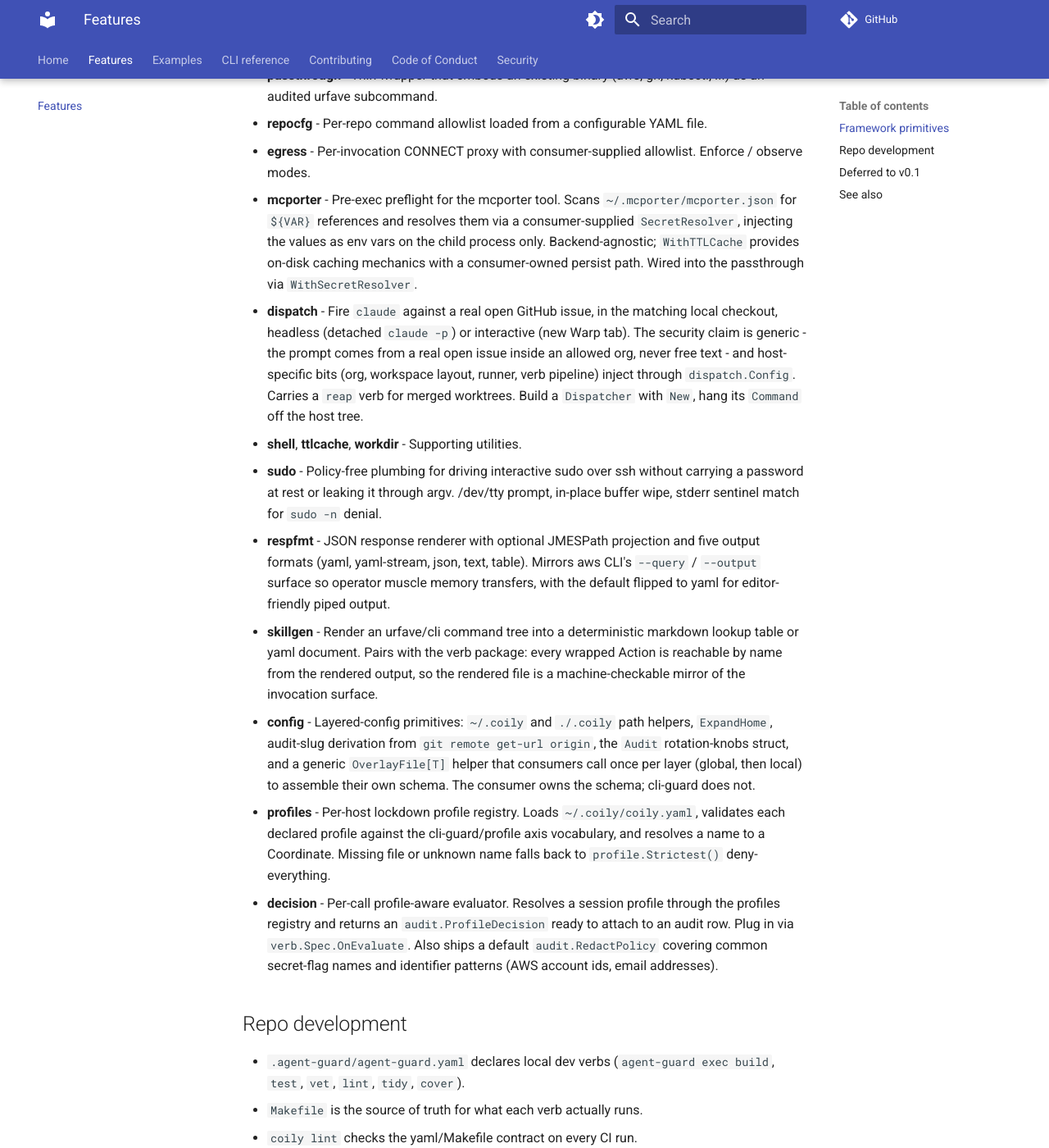
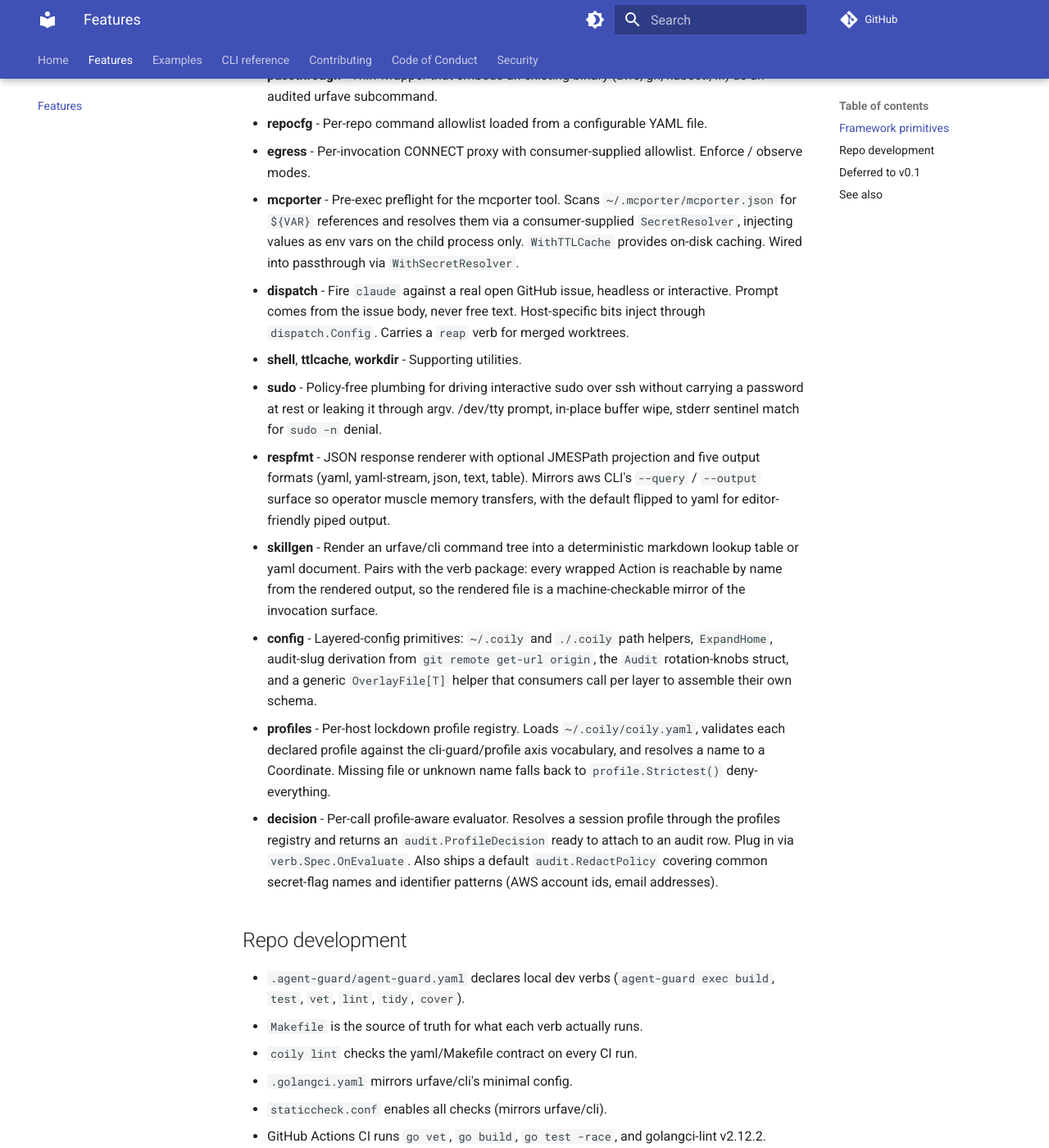
Before and after one commit to coilyco-flight-deck/cli-guard, an MkDocs documentation site: the page built from docs/FEATURES.md, in a window 1280 px wide and 1400 px high, scrolled down 756 px. Shown: the whole window at 82% size. Built offline with MkDocs 1.6.1 and Material for MkDocs 9.7.7, drawn with Linux system fonts in a browser that asks for light colours; comment, search, counter and statistics services are not loaded.

Commit message:
docs(features): trim dispatch, mcporter, config to clear catalog-doc-size cap
docs/FEATURES.md grew to 5378 bytes after the dispatch addition (471f2c4),
over the 5000-byte cap that catalog-doc-size enforces. Pre-existing breach
discovered while landing cli-guard#88. Tightens three of the longest bullets
to land at 4977 bytes. Tracks cli-guard#89 for the larger question of whether
the cap or the file shape needs revisiting.

closes #89

```diff
--- a/docs/FEATURES.md
+++ b/docs/FEATURES.md
@@ -14,13 +14,13 @@ Inventory of what cli-guard does today. Scope changes should land in the same co
 - **passthrough** - Thin wrapper that embeds an existing binary (aws, gh, kubectl, ...) as an audited urfave subcommand.
 - **repocfg** - Per-repo command allowlist loaded from a configurable YAML file.
 - **egress** - Per-invocation CONNECT proxy with consumer-supplied allowlist. Enforce / observe modes.
-- **mcporter** - Pre-exec preflight for the mcporter tool. Scans `~/.mcporter/mcporter.json` for `${VAR}` references and resolves them via a consumer-supplied `SecretResolver`, injecting the values as env vars on the child process only. Backend-agnostic; `WithTTLCache` provides on-disk caching mechanics with a consumer-owned persist path. Wired into the passthrough via `WithSecretResolver`.
-- **dispatch** - Fire `claude` against a real open GitHub issue, in the matching local checkout, headless (detached `claude -p`) or interactive (new Warp tab). The security claim is generic - the prompt comes from a real open issue inside an allowed org, never free text - and host-specific bits (org, workspace layout, runner, verb pipeline) inject through `dispatch.Config`. Carries a `reap` verb for merged worktrees. Build a `Dispatcher` with `New`, hang its `Command` off the host tree.
+- **mcporter** - Pre-exec preflight for the mcporter tool. Scans `~/.mcporter/mcporter.json` for `${VAR}` references and resolves them via a consumer-supplied `SecretResolver`, injecting values as env vars on the child process only. `WithTTLCache` provides on-disk caching. Wired into passthrough via `WithSecretResolver`.
+- **dispatch** - Fire `claude` against a real open GitHub issue, headless or interactive. Prompt comes from the issue body, never free text. Host-specific bits inject through `dispatch.Config`. Carries a `reap` verb for merged worktrees.
 - **shell**, **ttlcache**, **workdir** - Supporting utilities.
 - **sudo** - Policy-free plumbing for driving interactive sudo over ssh without carrying a password at rest or leaking it through argv. /dev/tty prompt, in-place buffer wipe, stderr sentinel match for `sudo -n` denial.
 - **respfmt** - JSON response renderer with optional JMESPath projection and five output formats (yaml, yaml-stream, json, text, table). Mirrors aws CLI's `--query` / `--output` surface so operator muscle memory transfers, with the default flipped to yaml for editor-friendly piped output.
 - **skillgen** - Render an urfave/cli command tree into a deterministic markdown lookup table or yaml document. Pairs with the verb package: every wrapped Action is reachable by name from the rendered output, so the rendered file is a machine-checkable mirror of the invocation surface.
-- **config** - Layered-config primitives: `~/.coily` and `./.coily` path helpers, `ExpandHome`, audit-slug derivation from `git remote get-url origin`, the `Audit` rotation-knobs struct, and a generic `OverlayFile[T]` helper that consumers call once per layer (global, then local) to assemble their own schema. The consumer owns the schema; cli-guard does not.
+- **config** - Layered-config primitives: `~/.coily` and `./.coily` path helpers, `ExpandHome`, audit-slug derivation from `git remote get-url origin`, the `Audit` rotation-knobs struct, and a generic `OverlayFile[T]` helper that consumers call per layer to assemble their own schema.
 - **profiles** - Per-host lockdown profile registry. Loads `~/.coily/coily.yaml`, validates each declared profile against the cli-guard/profile axis vocabulary, and resolves a name to a Coordinate. Missing file or unknown name falls back to `profile.Strictest()` deny-everything.
 - **decision** - Per-call profile-aware evaluator. Resolves a session profile through the profiles registry and returns an `audit.ProfileDecision` ready to attach to an audit row. Plug in via `verb.Spec.OnEvaluate`. Also ships a default `audit.RedactPolicy` covering common secret-flag names and identifier patterns (AWS account ids, email addresses).
 
```
